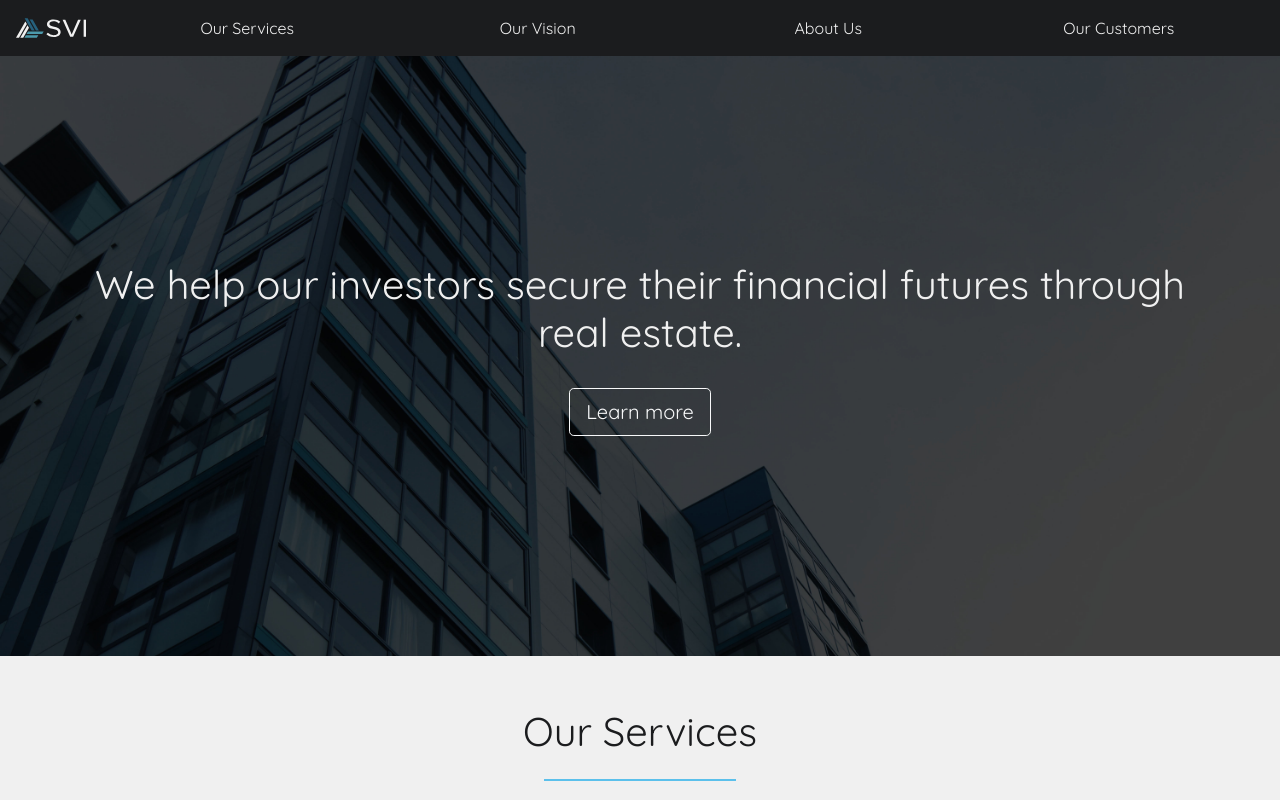
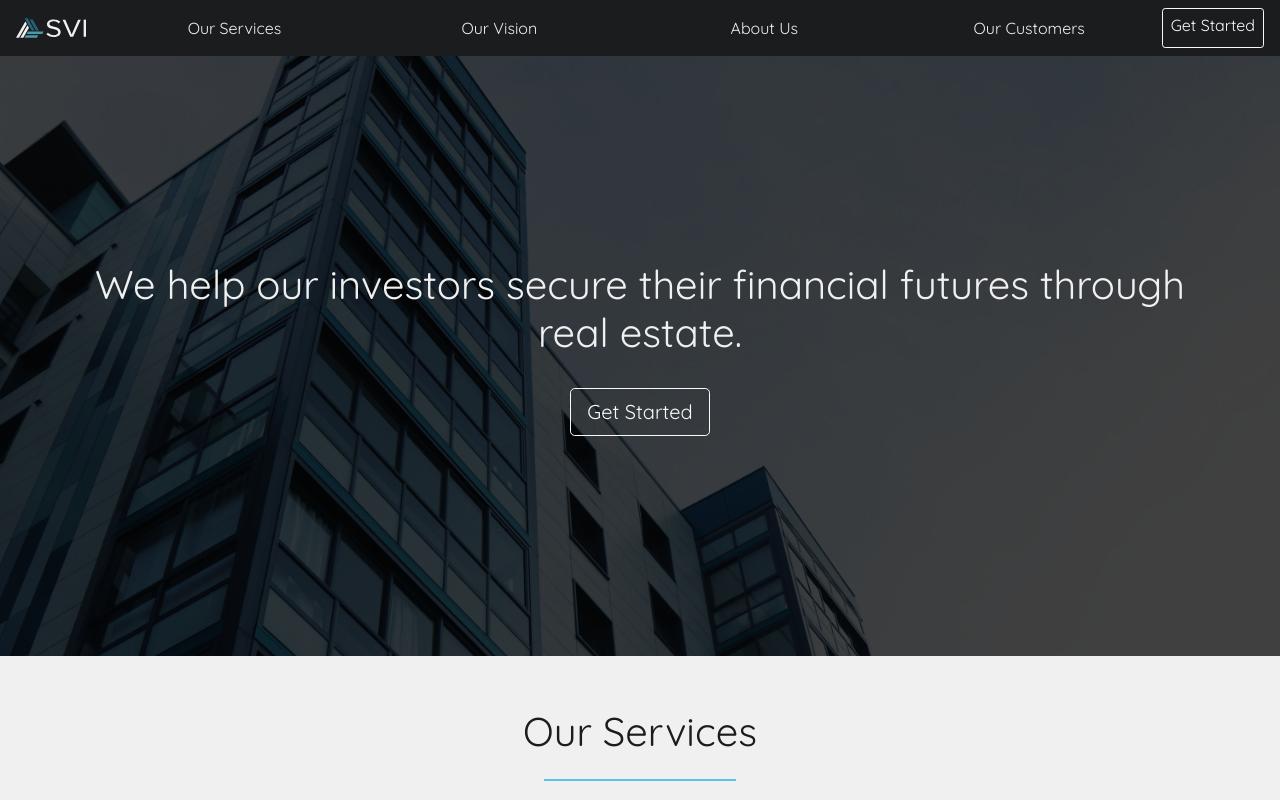
Before and after one commit to rparmasar/svi-site, a React (Create React App) app: page / in a window 1280 px wide. Shown: the top 800 px of the page. Built offline with nearby package versions, Linux system fonts and the light colour scheme.

Commit message:
Added button functionality and changed call to action text

```diff
--- a/src/App.css
+++ b/src/App.css
@@ -26,6 +26,7 @@ body {
   text-align: center;
   margin-bottom: 0 !important;
 }
+
 
 #svi-vision-jumbo{
   background-image: url("./assets/bgskyscrapers.jpg");
@@ -103,6 +104,10 @@ body {
     padding-left: 5%;
     padding-right: 5%;
   }
+  #svi-nav-btn{
+    padding-bottom: 0;
+    font-size: 1rem;
+  }
 }
 
 #svi-aboutus{
@@ -172,6 +177,15 @@ body {
   #svi-aboutus-thumbnail{
     padding-bottom: 10%;
   }
+  #svi-nav-btn{
+    margin-top: 5%;
+  }
+}
+
+@media screen and (max-width:768px) and (min-width:576px){
+  #svi-nav-btn{
+    margin-top: 2%;
+  }
 }
 
 #svi-fb-btn{
--- a/src/App.js
+++ b/src/App.js
@@ -31,6 +31,7 @@ function App() {
               <Nav.Link href="#svi-vision-jumbo">Our Vision</Nav.Link>
               <Nav.Link href="#svi-aboutus">About Us</Nav.Link>
               <Nav.Link href="#svi-testimonials-container">Our Customers</Nav.Link>
+              <Button id="svi-nav-btn"variant="outline-light" size="sm" href="https://calendly.com/sv-investment/discovery-call" target="_blank">Get Started</Button>
             </Nav>
             </Navbar.Collapse>
         </Navbar>
@@ -40,7 +41,7 @@ function App() {
             <h1>We help our investors secure their financial futures through real estate.</h1>
             <br></br>
             <p>
-              <Button variant="outline-light" size="lg">Learn more</Button>
+              <Button variant="outline-light" size="lg" href="https://calendly.com/sv-investment/discovery-call" target="_blank">Get Started</Button>
             </p>
           </div>
         </Container>
@@ -192,7 +193,7 @@ function App() {
             <h1>Ready to be rich?</h1>
             <h4>Let's get in touch.</h4>
           </div>
-          <Button variant="outline-light" size="lg">Learn more</Button>
+          <Button variant="outline-light" size="lg" href="https://calendly.com/sv-investment/discovery-call" target="_blank">Get Started</Button>
         </Col>
       </Row>
       <Row>
```
Also changed, not shown: 1 other file (tests, documents, lock files or other folders).
